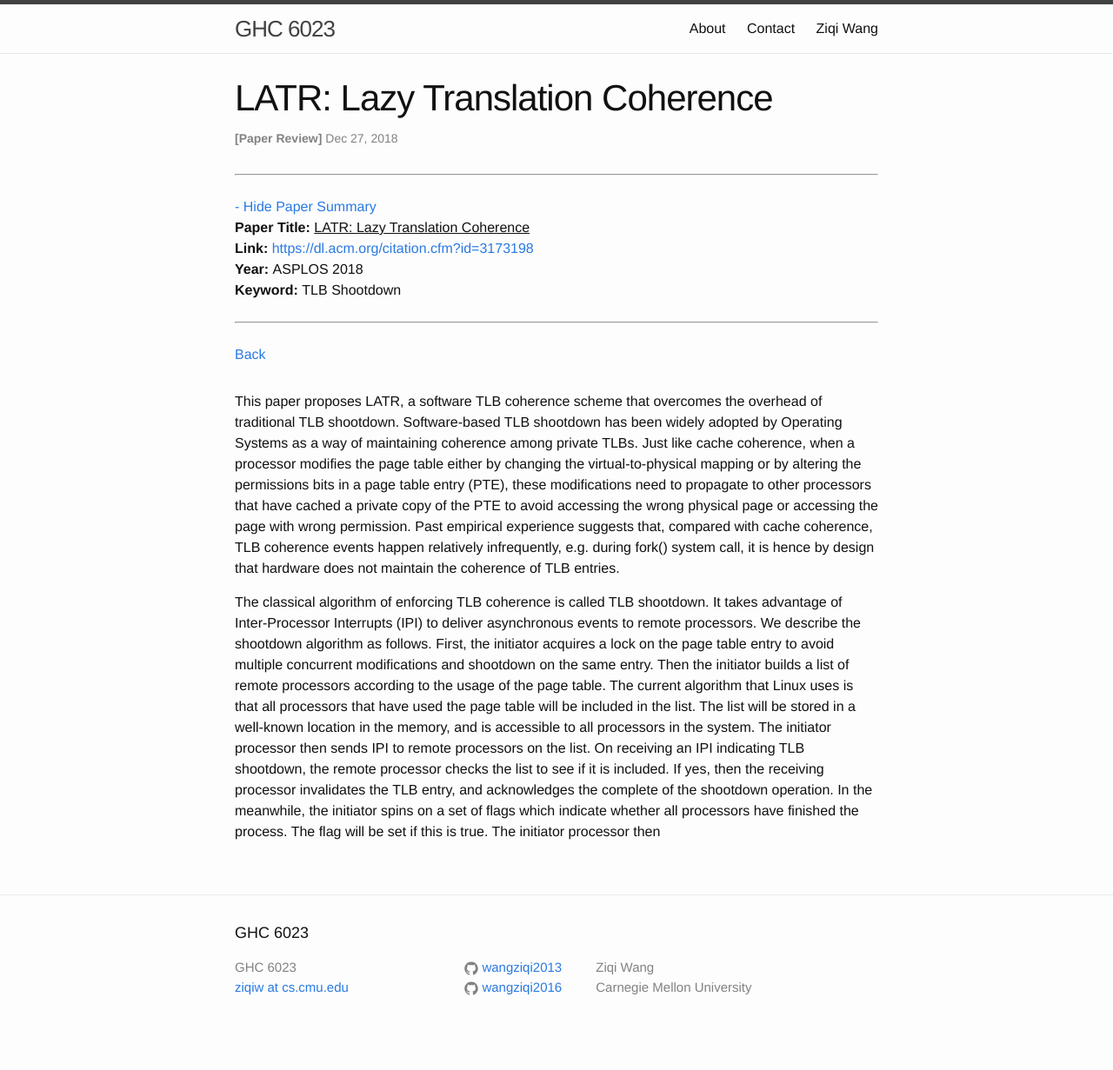
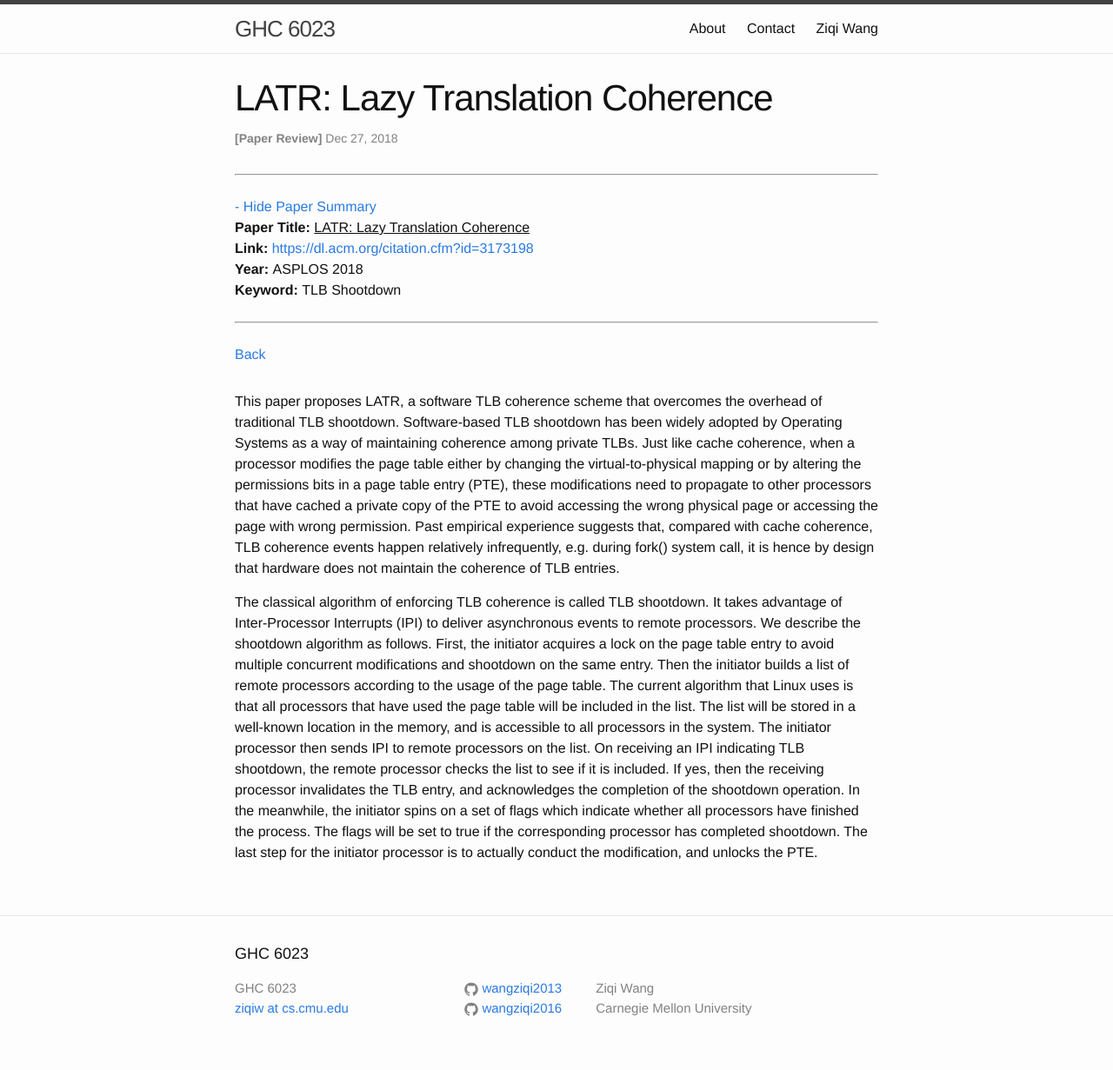
Before and after one commit to wangziqi2013/wangziqi2013.github.io, a Jekyll site: the page built from _posts/2018-12-26-latr.markdown, in a window 1280 px wide. Shown: the whole page at 87% size. Built offline with Jekyll 4.4.1, drawn with Linux system fonts in a browser that asks for light colours; before the commit the page ends 1207 px from its top, so only the background shows below that.

Commit message:
Finish shootdown

```diff
--- a/_posts/2018-12-26-latr.markdown
+++ b/_posts/2018-12-26-latr.markdown
@@ -30,6 +30,7 @@ current algorithm that Linux uses is that all processors that have used the page
 The list will be stored in a well-known location in the memory, and is accessible to all processors in the system.
 The initiator processor then sends IPI to remote processors on the list. On receiving an IPI indicating TLB shootdown,
 the remote processor checks the list to see if it is included. If yes, then the receiving processor invalidates
-the TLB entry, and acknowledges the complete of the shootdown operation. In the meanwhile, the initiator spins on
-a set of flags which indicate whether all processors have finished the process. The flag will be set if this is true.
-The initiator processor then
+the TLB entry, and acknowledges the completion of the shootdown operation. In the meanwhile, the initiator spins on
+a set of flags which indicate whether all processors have finished the process. The flags will be set to true if the
+corresponding processor has completed shootdown. The last step for the initiator processor is to actually conduct
+the modification, and unlocks the PTE.
```
